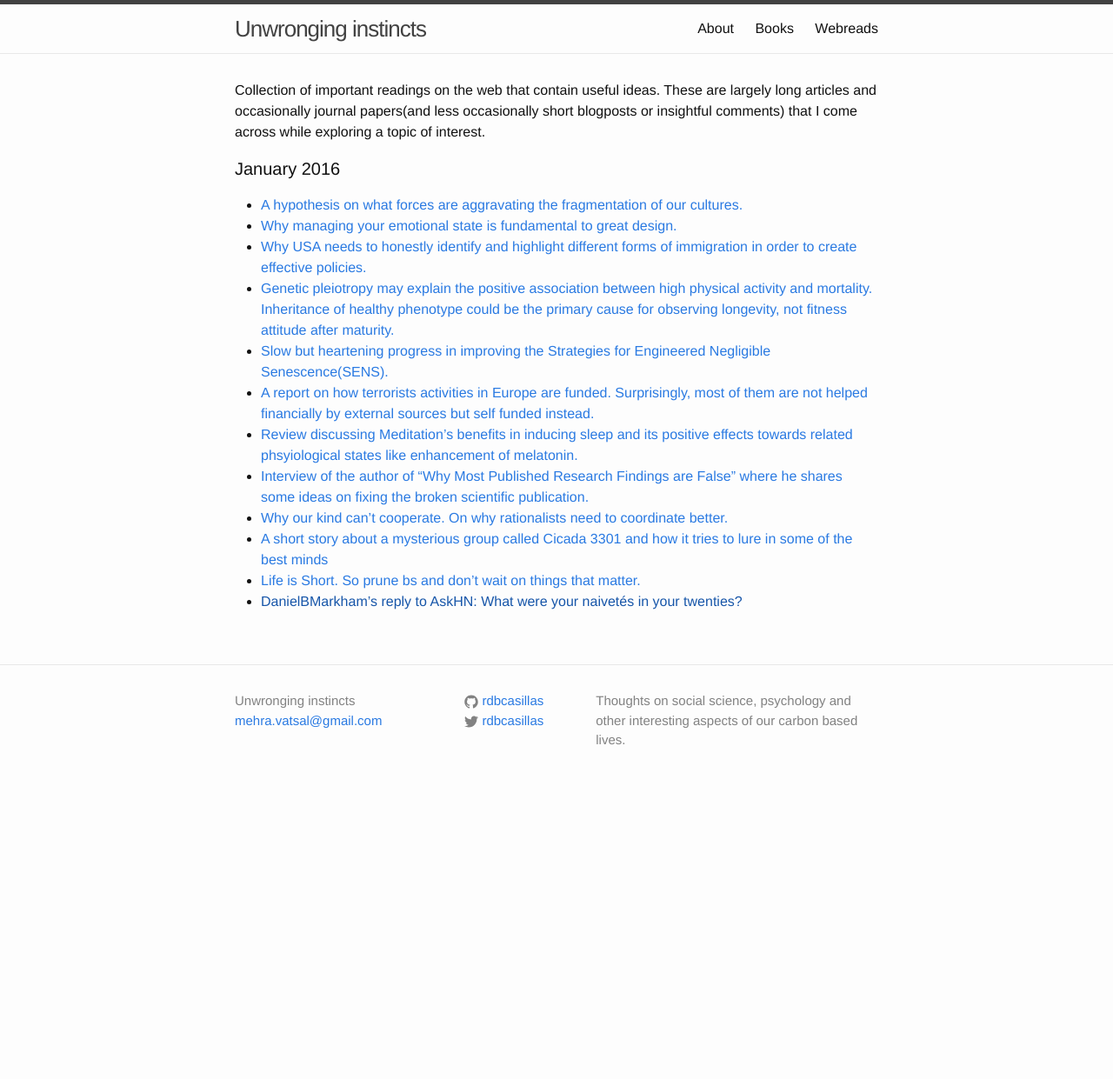
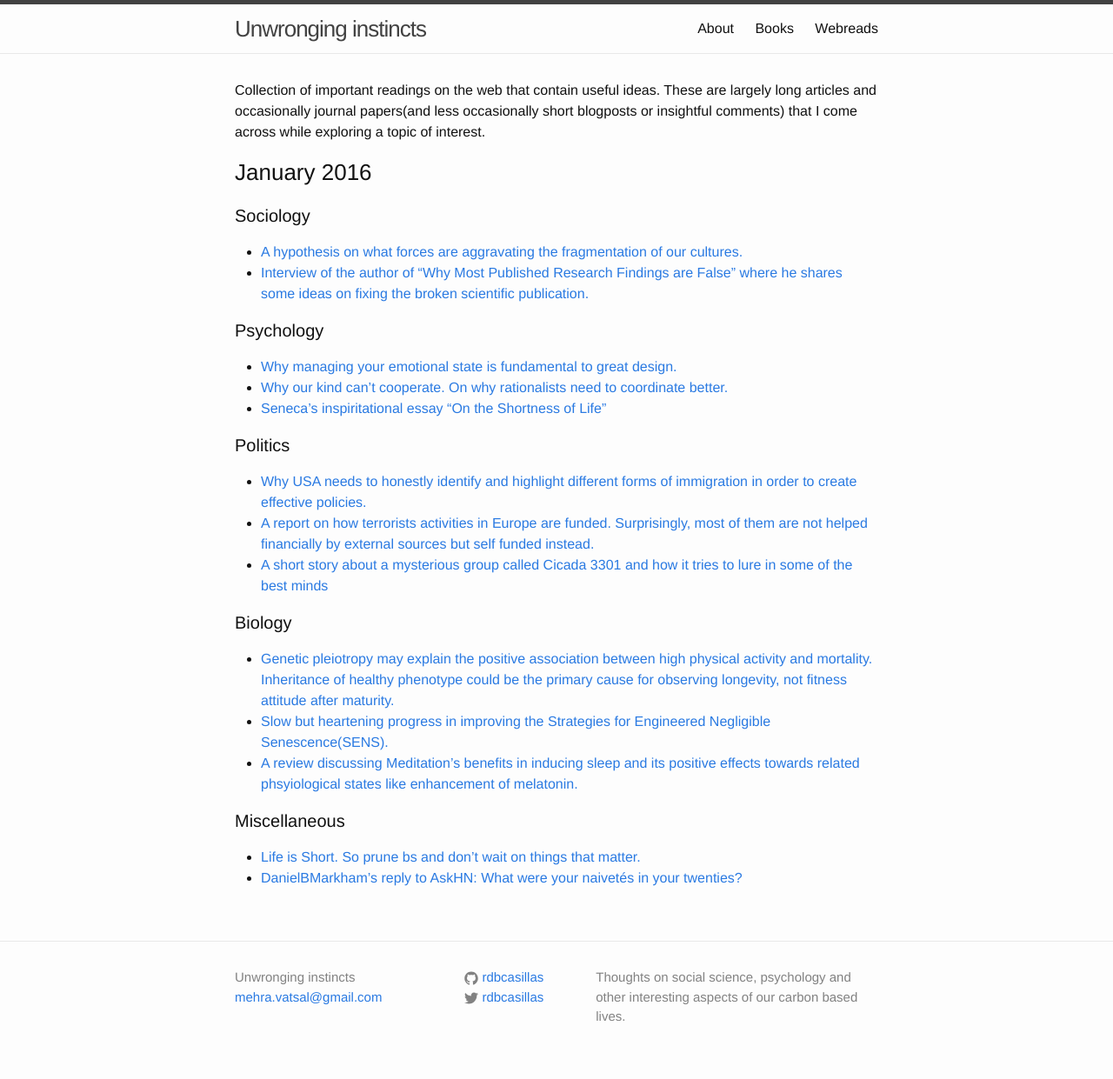
Before and after one commit to rdbcasillas/rdbcasillas.github.io, a Jekyll site: the page built from webreads.md, in a window 1280 px wide. Shown: the whole page at 87% size. Built offline with Jekyll 4.4.1, drawn with Linux system fonts in a browser that asks for light colours; Markdown is read by kramdown in place of the engine named in the settings; before the commit the page ends 923 px from its top, so only the background shows below that.

Commit message:
added new link and categories to webreads page

```diff
--- a/webreads.md
+++ b/webreads.md
@@ -6,17 +6,27 @@ title: Webreads
 
 Collection of important readings on the web that contain useful ideas. These are largely long articles and occasionally journal papers(and less occasionally short blogposts or insightful comments) that I come across while exploring a topic of interest.
 
-####January 2016
+###January 2016
 
-* [A hypothesis on what forces are aggravating the fragmentation of our cultures.](http://paulgraham.com/re.html)
-* [Why managing your emotional state is fundamental to great design.](http://deep.design/design-like-an-astronaut/)
-* [Why USA needs to honestly identify and highlight different forms of immigration in order to create effective policies.](http://www.theatlantic.com/politics/archive/2015/12/refugees/419976/)
-* [Genetic pleiotropy may explain the positive association between high physical activity and mortality. Inheritance of healthy phenotype could be the primary cause for observing longevity, not fitness attitude after maturity.](http://www.nature.com/articles/srep18259)
-* [Slow but heartening progress in improving the Strategies for Engineered Negligible Senescence(SENS).](https://www.fightaging.org/archives/2015/12/a-look-back-at-2015-in-longevity-science.php)
-* [A report on how terrorists activities in Europe are funded. Surprisingly, most of them are not helped financially by external sources but self funded instead.](http://www.ffi.no/no/Rapporter/14-02234.pdf)
-* [Review discussing Meditation's benefits in inducing sleep and its positive effects towards related phsyiological states like enhancement of melatonin.](https://www.ncbi.nlm.nih.gov/pmc/articles/PMC3328970/)
-* [Interview of the author of "Why Most Published Research Findings are False" where he shares some ideas on fixing the broken scientific publication.](http://www.vox.com/2015/2/16/8034143/john-ioannidis-interview)
-* [Why our kind can't cooperate. On why rationalists need to coordinate better.](http://lesswrong.com/lw/3h/why_our_kind_cant_cooperate/)
-* [A short story about a mysterious group called Cicada 3301 and how it tries to lure in some of the best minds](http://www.rollingstone.com/culture/features/cicada-solving-the-webs-deepest-mystery-20150115)
-* [Life is Short. So prune bs and don't wait on things that matter.](paulgraham.com/vb.html)
-* [DanielBMarkham's reply to AskHN: What were your naivetés in your twenties?]()
+####Sociology
+  * [A hypothesis on what forces are aggravating the fragmentation of our cultures.](http://paulgraham.com/re.html)
+  * [Interview of the author of "Why Most Published Research Findings are False" where he shares some ideas on fixing the broken scientific publication.](http://www.vox.com/2015/2/16/8034143/john-ioannidis-interview)
+
+####Psychology
+  * [Why managing your emotional state is fundamental to great design.](http://deep.design/design-like-an-astronaut/)
+  * [Why our kind can't cooperate. On why rationalists need to coordinate better.](http://lesswrong.com/lw/3h/why_our_kind_cant_cooperate/)
+  * [Seneca's inspiritational essay "On the Shortness of Life"](http://www.edbatista.com/files/2013/Seneca-On-the-Shortness-of-Life-Excerpts.pdf)
+
+####Politics
+  * [Why USA needs to honestly identify and highlight different forms of immigration in order to create effective policies.](http://www.theatlantic.com/politics/archive/2015/12/refugees/419976/)
+  * [A report on how terrorists activities in Europe are funded. Surprisingly, most of them are not helped financially by external sources but self funded instead.](http://www.ffi.no/no/Rapporter/14-02234.pdf)
+  * [A short story about a mysterious group called Cicada 3301 and how it tries to lure in some of the best minds](http://www.rollingstone.com/culture/features/cicada-solving-the-webs-deepest-mystery-20150115)
+
+####Biology
+  * [Genetic pleiotropy may explain the positive association between high physical activity and mortality. Inheritance of healthy phenotype could be the primary cause for observing longevity, not fitness attitude after maturity.](http://www.nature.com/articles/srep18259)
+  * [Slow but heartening progress in improving the Strategies for Engineered Negligible Senescence(SENS).](https://www.fightaging.org/archives/2015/12/a-look-back-at-2015-in-longevity-science.php)
+  * [A review discussing Meditation's benefits in inducing sleep and its positive effects towards related phsyiological states like enhancement of melatonin.](https://www.ncbi.nlm.nih.gov/pmc/articles/PMC3328970/)
+
+####Miscellaneous
+  * [Life is Short. So prune bs and don't wait on things that matter.](paulgraham.com/vb.html)
+  * [DanielBMarkham's reply to AskHN: What were your naivetés in your twenties?](https://news.ycombinator.com/item?id=1474454)
```
Also changed, not shown: about.md (+1 -1 lines).
